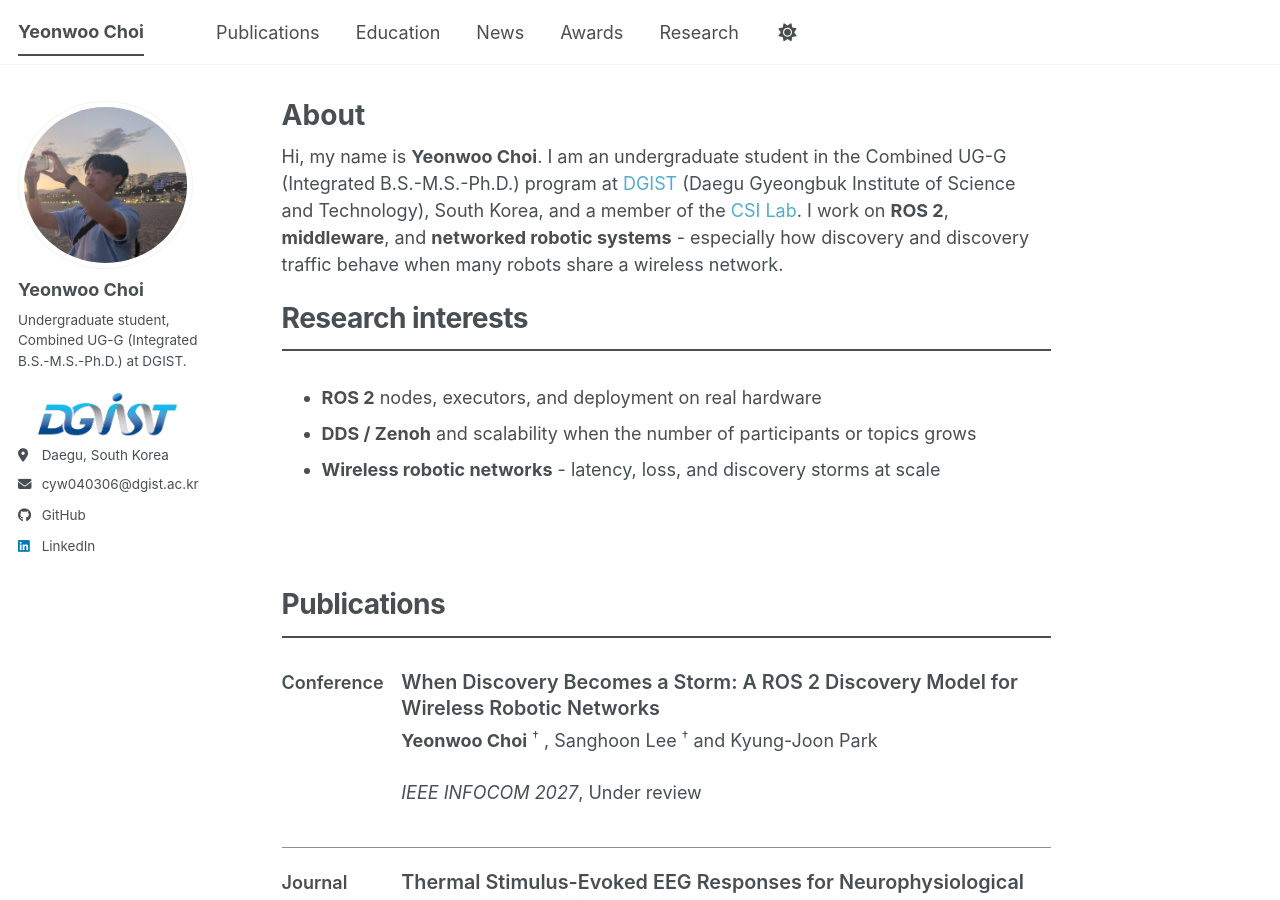
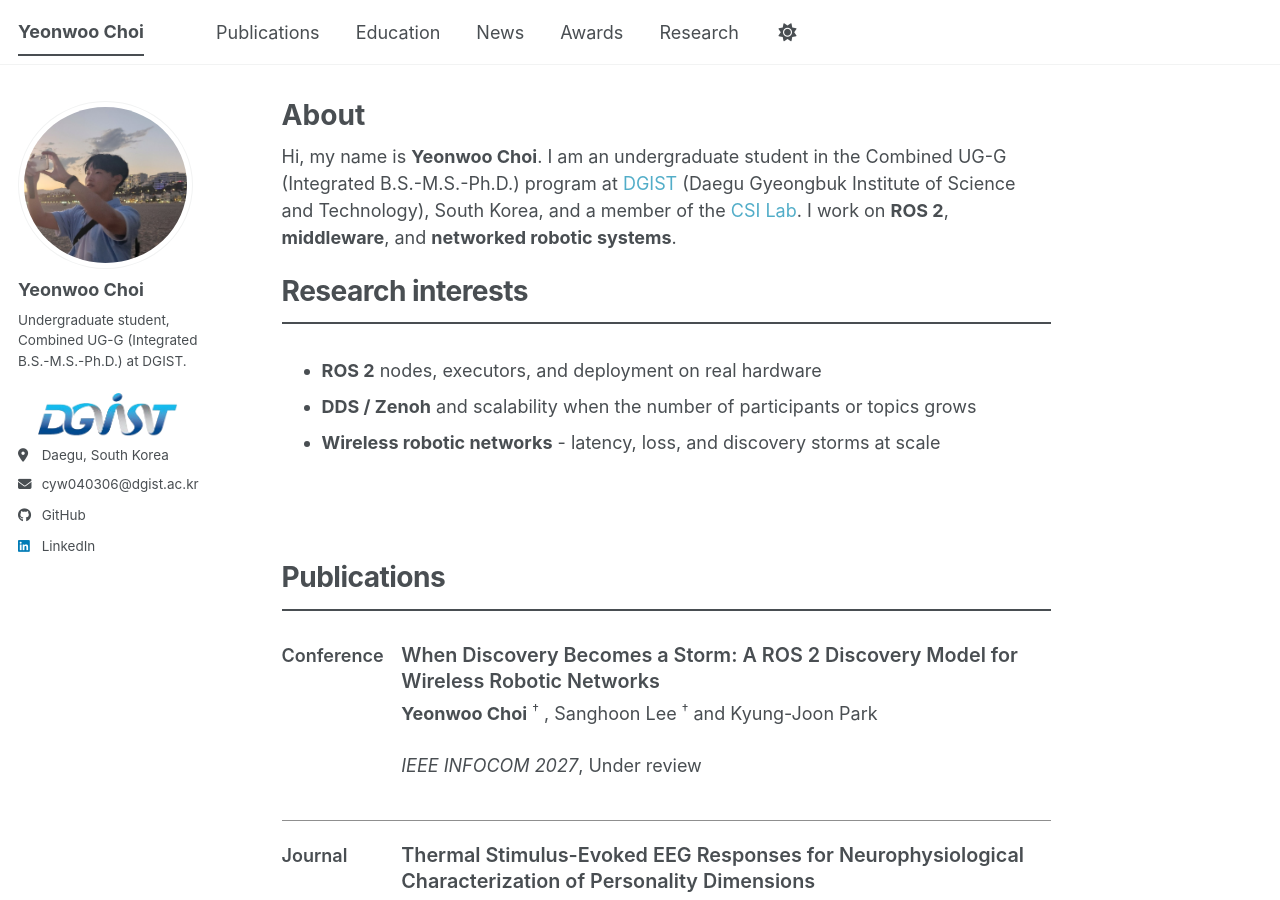
Before and after one commit to CTypeCharger/CTypeCharger.github.io, a Jekyll site: the page built from _pages/about.html, in a window 1280 px wide and 900 px high. Built offline with Jekyll 4.4.1, drawn with Linux system fonts in a browser that asks for light colours; a script bundle is joined from its source files by our own code; library files that are not in the unit come from our copies; some of the changed text lies outside the part shown.

Commit message:
Update about and add INFOCOM news

```diff
--- a/_pages/about.html
+++ b/_pages/about.html
@@ -13,7 +13,7 @@ redirect_from:
   - /research-experience/
 ---
 
-<p id="about">Hi, my name is <strong>Yeonwoo Choi</strong>. I am an undergraduate student in the Combined UG-G (Integrated B.S.-M.S.-Ph.D.) program at <a href="https://www.dgist.ac.kr/">DGIST</a> (Daegu Gyeongbuk Institute of Science and Technology), South Korea, and a member of the <a href="https://csi.dgist.ac.kr/">CSI Lab</a>. I work on <strong>ROS 2</strong>, <strong>middleware</strong>, and <strong>networked robotic systems</strong> - especially how discovery and discovery traffic behave when many robots share a wireless network.</p>
+<p id="about">Hi, my name is <strong>Yeonwoo Choi</strong>. I am an undergraduate student in the Combined UG-G (Integrated B.S.-M.S.-Ph.D.) program at <a href="https://www.dgist.ac.kr/">DGIST</a> (Daegu Gyeongbuk Institute of Science and Technology), South Korea, and a member of the <a href="https://csi.dgist.ac.kr/">CSI Lab</a>. I work on <strong>ROS 2</strong>, <strong>middleware</strong>, and <strong>networked robotic systems</strong>.</p>
 
 <h2 id="research-interests">Research interests</h2>
 <ul>
```
Also changed, not shown: _news/2026-05-01-infocom-2026-tokyo.md (added, +5 -0 lines).
